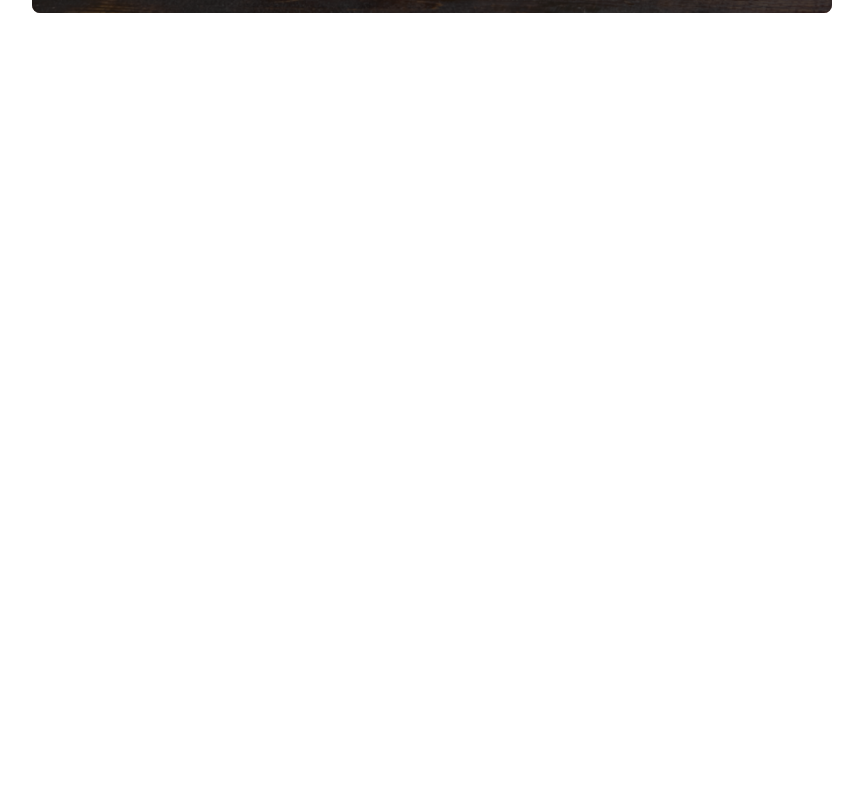
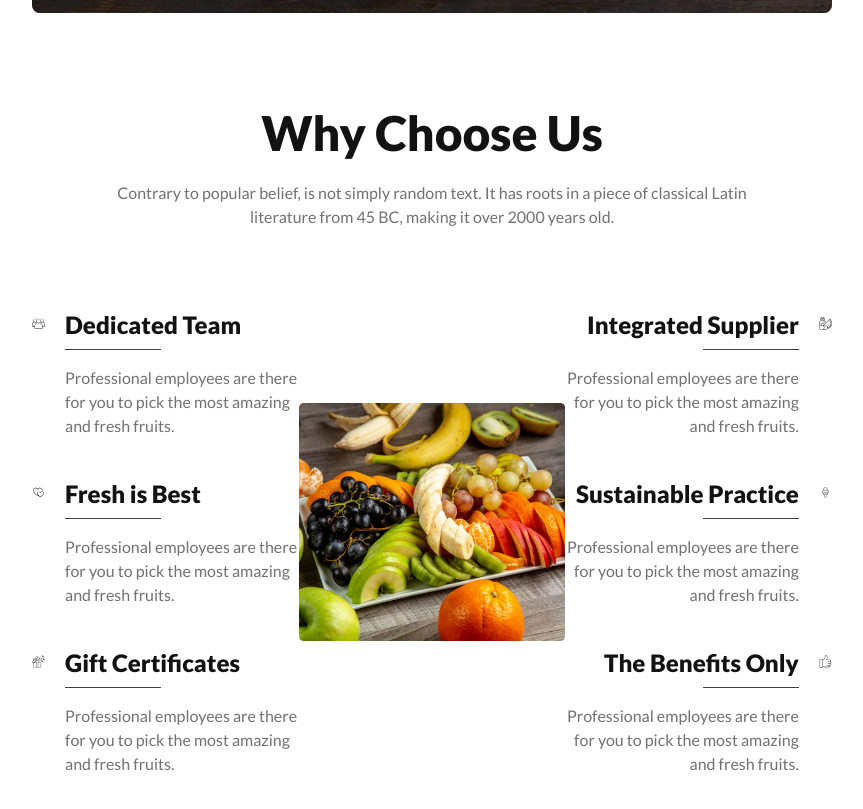
Before and after one commit to rakibunateed/developer-fruit-burst, a plain HTML site: page index.html in a window 1280 px wide. Shown: the part 2449-3258 px from the top of the page, without its empty margins (208-1071 px from the left). Before the commit the page ends 2510 px from the top, so only its background shows below. Drawn offline with nearby package versions, Linux system fonts and the light colour scheme.

Commit message:
choose section

```diff
--- a/index.html
+++ b/index.html
@@ -425,6 +425,107 @@
     </section>
         <!-- Meet the Team Section end here -->
 
+
+         <!-- Why Choose Us Section starts here -->
+
+    <section class="py-12 px-5 lg:pr-28 lg:pl-28 xl:pr-60 xl:pl-60">
+        <div class="text-center">
+            <h3 class=" text-4xl md:text-5xl font-extrabold text-[#121212]">Why Choose Us</h3>
+            <p class="text-base font-medium text-[#12121299] lg:max-w-2xl mx-auto mt-6 mb-10">Contrary to popular belief, is not simply random text. It has roots in a piece of classical Latin literature from 45 BC, making it over 2000 years old.
+            </p>
+        </div>
+        <div class="flex flex-col lg:flex-row justify-start items-center">
+
+            <!-- content 1 -->
+
+            <div class="lg:w-1/3 order-2 lg:order-1">
+
+                <div class="flex flex-col lg:flex-row justify-center items-center lg:items-start gap-5 mt-10">
+                    <div class="icon-box  ">
+                        <img class="w-8 mt-2" src="images/icons/group 1.svg">
+                    </div>
+                    <div class="flex flex-col items-center lg:items-start">
+                        <h4 class="text-2xl font-extrabold text-[#121212] text-center lg:text-left">Dedicated Team</h4>
+                        <div class="w-24 h-px bg-[#121212cc] mt-2 mb-4"></div>
+                        <p class="text-base font-medium text-[#12121299] text-center lg:text-left">Professional employees are there for
+                            you to pick the most amazing and fresh fruits.</p>
+                    </div>
+                </div>
+
+                <div class="flex flex-col lg:flex-row justify-center items-center lg:items-start gap-5 mt-10">
+                    <div class="icon-box">
+                        <img class="w-8 mt-2" src="images/icons/love 1.svg">
+                    </div>
+                    <div class="flex flex-col items-center lg:items-start">
+                        <h4 class="text-2xl font-extrabold text-[#121212] text-center lg:text-left">Fresh is Best</h4>
+                        <div class="w-24 h-px bg-[#121212cc] mt-2 mb-4"></div>
+                        <p class="text-base font-medium text-[#12121299] text-center lg:text-left">Professional employees are there for you to pick the most amazing and fresh fruits.
+                        </p>
+                    </div>
+                </div>
+
+                <div class="flex flex-col lg:flex-row justify-center items-center lg:items-start gap-5 mt-10">
+                    <div class="icon-box">
+                        <img class="w-8 mt-2" src="images/icons/gift-box 1.svg">
+                    </div>
+                    <div class="flex flex-col items-center lg:items-start">
+                        <h4 class="text-2xl font-extrabold text-[#121212] text-center lg:text-left">Gift Certificates</h4>
+                        <div class="w-24 h-px bg-[#121212cc] mt-2 mb-4"></div>
+                        <p class="text-base font-medium text-[#12121299] text-center lg:text-left">Professional employees are there for you to pick the most amazing and fresh fruits.
+                        </p>
+                    </div>
+                </div>
+            </div>
+
+            <!-- content 2 -->
+
+            <div class="lg:w-1/3 order-1 lg:order-2">
+                <img class="w-full cursor-pointer" src="images/whychoose1.png">
+            </div>
+
+            <!-- content 3 -->
+
+            <div class="lg:w-1/3 order-3 lg:order-3">
+
+                <div class="flex flex-col lg:flex-row-reverse justify-center items-center lg:items-start gap-5 mt-10">
+                    <div class="icon-box">
+                        <img class="w-8 mt-2" src="images/icons/fruit 1.svg">
+                    </div>
+                    <div class="flex flex-col items-center lg:items-end">
+                        <h4 class="text-2xl font-extrabold text-[#121212] text-center lg:text-right">Integrated Supplier</h4>
+                        <div class="w-24 h-px bg-[#121212cc] mt-2 mb-4"></div>
+                        <p class="text-base font-medium text-[#12121299] text-center lg:text-right">Professional employees are there for you to pick the most amazing and fresh fruits.
+                        </p>
+                    </div>
+                </div>
+
+                <div class="flex flex-col lg:flex-row-reverse justify-center items-center lg:items-start gap-5 mt-10">
+                    <div class="icon-box">
+                        <img class="w-8 mt-2" src="images/icons/ice-cream 1.svg">
+                    </div>
+                    <div class="flex flex-col items-center lg:items-end">
+                        <h4 class="text-2xl font-extrabold text-[#121212] text-center lg:text-right">Sustainable Practice</h4>
+                        <div class="w-24 h-px bg-[#121212cc] mt-2 mb-4"></div>
+                        <p class="text-base font-medium text-[#12121299] text-center lg:text-right">Professional employees are there for you to pick the most amazing and fresh fruits.
+                        </p>
+                    </div>
+                </div>
+
+                <div class="flex flex-col lg:flex-row-reverse justify-center items-center lg:items-start gap-5 mt-10">
+                    <div class="icon-box ">
+                        <img class="w-8 mt-2" src="images/icons/like 1.svg">
+                    </div>
+                    <div class="flex flex-col items-center lg:items-end">
+                        <h4 class="text-2xl font-extrabold text-[#121212] text-center lg:text-right">The Benefits Only</h4>
+                        <div class="w-24 h-px bg-[#121212cc] mt-2 mb-4"></div>
+                        <p class="text-base font-medium text-[#12121299] text-center lg:text-right">Professional employees are there for you to pick the most amazing and fresh fruits.
+                        </p>
+                    </div>
+                </div>
+            </div>
+        </div>
+    </section>
+
     </main>
     <footer>
 
```
Also changed, not shown: images/icons/fruit 1.svg (added), images/icons/gift-box 1.svg (added), images/icons/group 1.svg (added), images/icons/ice-cream 1.svg (added), images/icons/like 1.svg (added), images/icons/love 1.svg (added).
